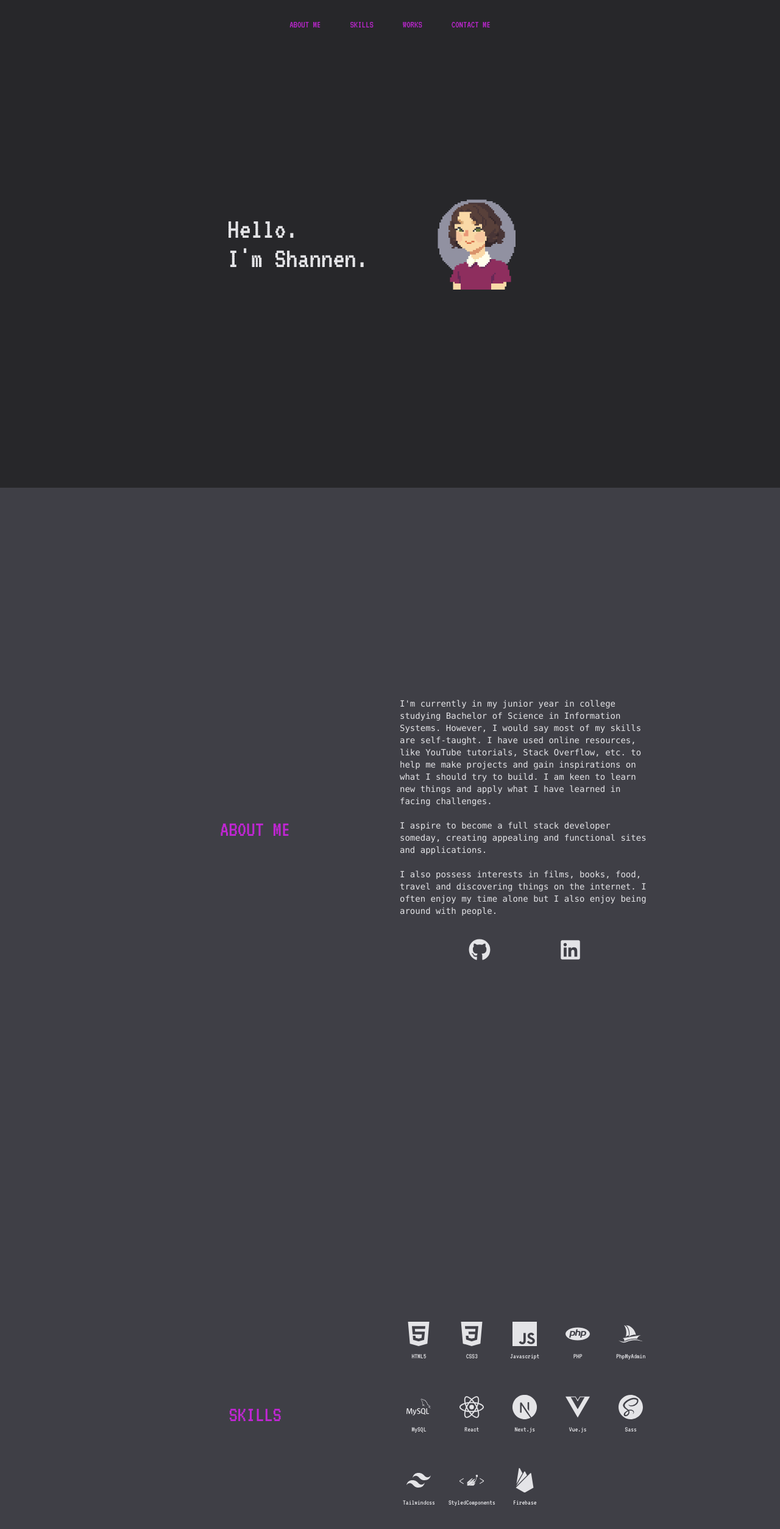
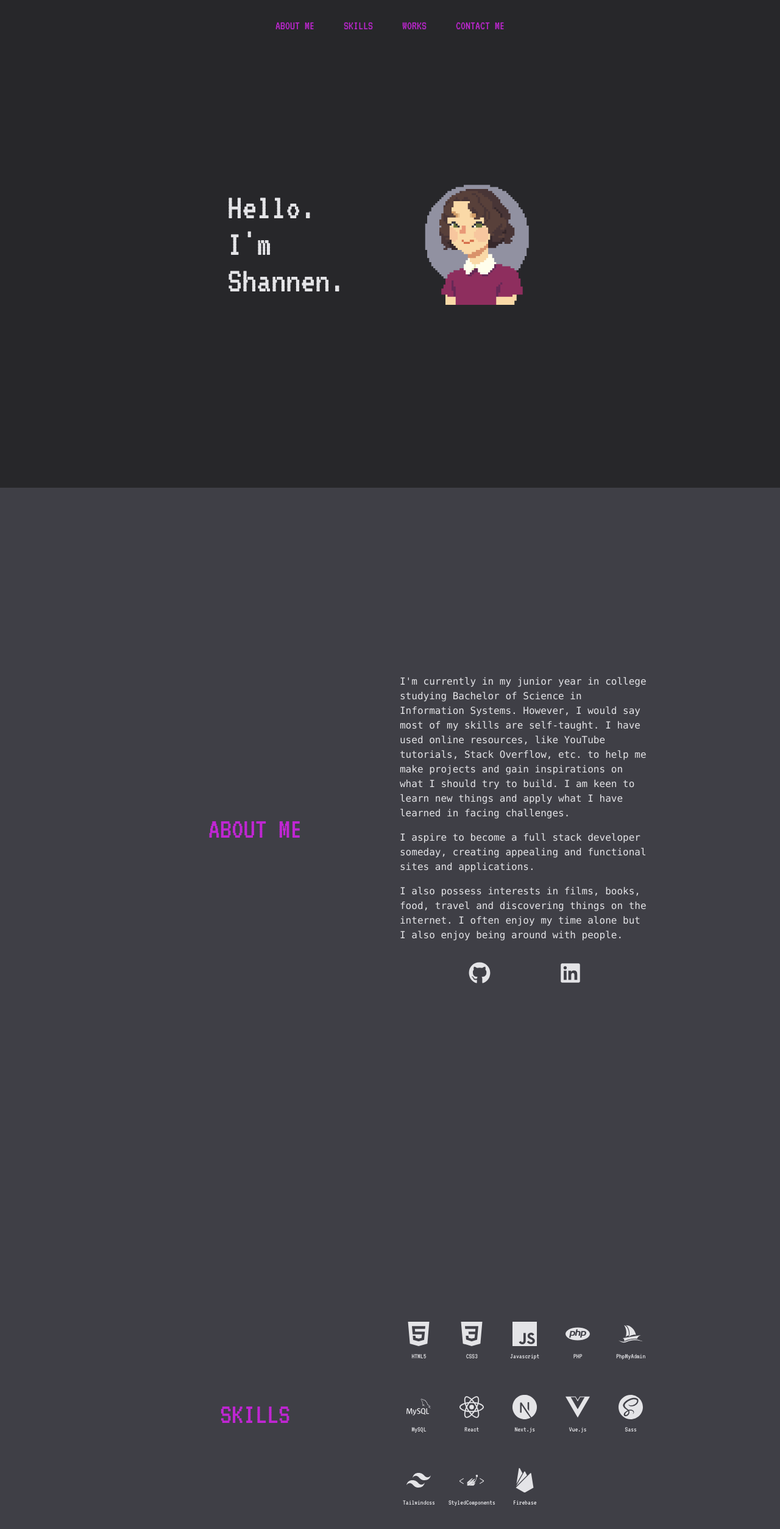
Before and after one commit to shanchae/portfolio, a React (Create React App) app: page / in a window 1280 px wide. Shown: the top 2508 px of the page at 61% size. Built offline with nearby package versions, Linux system fonts and the light colour scheme.

Commit message:
fix styles

```diff
--- a/src/components/AboutMe.js
+++ b/src/components/AboutMe.js
@@ -7,8 +7,8 @@ import {
 function AboutMe() {
   return (
     <div className='w-10/12 h-screen md:w-8/12 mx-auto grid grid-cols-1 md:grid-cols-2 gap-8 justify-center items-center'>
-      <div className='flex justify-center text-fuchsia-600 text-4xl'>ABOUT ME</div>
-        <div className='text-zinc-200 flex flex-col space-y-5 font-mono text-sm'>
+      <div className='flex justify-center text-fuchsia-600 text-5xl'>ABOUT ME</div>
+        <div className='text-zinc-200 flex flex-col space-y-4 font-mono'>
           <div>I'm currently in my junior year in college studying Bachelor of Science in Information Systems. However, I would say most of my skills are self-taught. I have used online resources, like YouTube tutorials, Stack Overflow, etc. to help me make projects and gain inspirations on what I should try to build. I am keen to learn new things and apply what I have learned in facing challenges.</div>
           <div>I aspire to become a full stack developer someday, creating appealing and functional sites and applications.</div>
           <div>I also possess interests in films, books, food, travel and discovering things on the internet. I often enjoy my time alone but I also enjoy being around with people.</div>
--- a/src/components/ContactMe.js
+++ b/src/components/ContactMe.js
@@ -47,10 +47,10 @@ function ContactMe() {
         <div className={`absolute ${isSubmitted ? "right-10" : "-right-full"} w-fit top-10 transition-all duration-500 ease-in-out bg-fuchsia-700 p-3`}>
             <div className='text-2xl text-white text-center'>{result}</div>
         </div>
-        <div className='w-10/12 md:8/12 h-screen mx-auto flex flex-col-reverse md:flex-row gap-20 justify-center items-center'>
-            <div className='w-8/12 md:w-5/12 border-4 border-fuchsia-700 bg-fuchsia-300 text-zinc-700'>
-                <div className='bg-fuchsia-700 text-fuchsia-200 text-lg text-center p-1'>HELLO ╰(*°▽°*)╯</div>
-                <form onSubmit={sendEmail} className='flex flex-col space-y-8 text-lg p-4'>
+        <div className='w-10/12 md:8/12 h-full mx-auto flex flex-col-reverse md:flex-row gap-20 justify-center items-center'>
+            <div className='w-10/12 md:w-5/12 border-4 border-fuchsia-700 bg-fuchsia-300 text-zinc-700'>
+                <div className='bg-fuchsia-700 text-fuchsia-200 text-3xl text-center p-1'>HELLO ╰(*°▽°*)╯</div>
+                <form onSubmit={sendEmail} className='flex flex-col space-y-8 text-xl p-4'>
                     <div className='flex flex-col gap-2'>
                         Your Name
                         <input required className='w-2/3 bg-transparent border-b border-fuchsia-700 outline-none' type="text" name="senderName" value={senderName} onChange={(e) => setSenderName(e.target.value)} id=""/>
@@ -66,7 +66,7 @@ function ContactMe() {
                     <button className='w-fit mx-auto px-3 py-1 bg-fuchsia-700 text-fuchsia-200 hover:bg-fuchsia-600 transition-colors duration-300 ease-in-out' onClick={sendEmail}>Submit</button>
                 </form>
             </div>
-            <div className='flex justify-center text-fuchsia-600 text-4xl'>
+            <div className='flex justify-center text-fuchsia-600 text-5xl'>
                 Contact Me
             </div>
         </div>
--- a/src/components/Main.js
+++ b/src/components/Main.js
@@ -5,13 +5,13 @@ function Main() {
   return (
       <div className='w-full bg-zinc-800'>
             <div className='w-11/12 md:w-5/12 mx-auto h-screen flex flex-col-reverse md:grid md:grid-cols-2 gap-8 justify-center items-center'>
-                <div className='items-center text-zinc-200 text-left text-5xl'>
+                <div className='items-center text-zinc-200 text-left text-6xl'>
                     <p>
                         Hello.<br></br>
                         I'm Shannen.
                     </p>
                 </div>
-                <div className='max-w-[150px] mx-auto'>
+                <div className='w-1/2 min-w-[200px] max-w-[250px] mx-auto'>
                     <img
                         className='object-contain'
                         src={avatar} alt=""
--- a/src/components/Skills.js
+++ b/src/components/Skills.js
@@ -19,7 +19,7 @@ import {
 function Skills() {
     return (
         <div className='w-10/12 h-screen md:w-8/12 mx-auto  grid grid-cols-1 md:grid-cols-2 gap-8 justify-center items-center'>
-            <div className='flex justify-center text-fuchsia-600 text-4xl'>SKILLS</div>
+            <div className='flex justify-center text-fuchsia-600 text-5xl'>SKILLS</div>
             <ul className='text-zinc-200 grid grid-cols-3 lg:grid-cols-5 gap-6'>
                 <li className='skills'><SiHtml5 className='text-5xl pb-2'/>HTML5</li>
                 <li className='skills'><SiCss3 className='text-5xl pb-2'/>CSS3</li>
--- a/src/components/Work.js
+++ b/src/components/Work.js
@@ -20,13 +20,13 @@ function Work({ work }) {
       >
         <FaFileCode
           onDoubleClick={() => setisClose(false)}
-          className='text-3xl cursor-pointer'
+          className='text-4xl cursor-pointer'
         />
-        <div className='text-xs lowercase'>{work.appName}</div>
+        <div className='text-base lowercase'>{work.appName}</div>
       </div>
       <div className={`h-full bg-transparent
       ${isClose && "opacity-0"}`}>
-        <div className='flex justify-between p-1 m-1 bg-indigo-600 text-xl'>
+        <div className='flex justify-between p-1 m-1 bg-indigo-600 text-2xl'>
           <p>{work.appName}</p>
           <div className='flex space-x-2 items-center'>
 
@@ -39,7 +39,7 @@ function Work({ work }) {
         </div>
         <div className='p-2 h-full'>
           <div className='relative' onMouseEnter={() => setIsHovering(true)} onMouseLeave={() => setIsHovering(false)}>
-            <div className={`flex items-center justify-center space-x-4 absolute w-full h-full bg-slate-400 ${isHovering ? "opacity-75" : "opacity-0"} text-3xl transition-opacity duration-300 ease-in-out`}>
+            <div className={`flex items-center justify-center space-x-4 absolute w-full h-full bg-slate-400 ${isHovering ? "opacity-75" : "opacity-0"} text-4xl transition-opacity duration-300 ease-in-out`}>
               <a href={work.code} target="_blank" rel='noreferrer'><FaGithub/></a>
               <a href={work.vercel} target="_blank" rel='noreferrer'><MdOpenInBrowser/></a>
             </div>
@@ -48,7 +48,7 @@ function Work({ work }) {
             />
           </div>
 
-          <p className='text-lg text-gray-700 p-5'>{work.description}</p>
+          <p className='text-xl text-gray-700 p-5'>{work.description}</p>
         </div>
       </div>
     </div>
--- a/src/components/Works.js
+++ b/src/components/Works.js
@@ -5,7 +5,7 @@ import { works } from '../assets/works'
 function Works() {
   return (
     <div className='w-full bg-zinc-800'>
-      <div className='text-center text-4xl pt-10 text-fuchsia-700'>WORKS</div>
+      <div className='text-center text-5xl pt-10 text-fuchsia-700'>WORKS</div>
             <div className='w-9/12 py-20 mx-auto min-h-screen h-full grid grid-cols-1 md:grid-cols-2 gap-20 justify-center items-center'>
 
                 {works.map((work) => (
--- a/src/index.css
+++ b/src/index.css
@@ -4,7 +4,7 @@
 
 @layer components{
     .navBtn{
-        @apply cursor-pointer text-base hover:animate-pulse border-black p-2 transition-all duration-300 ease-in;
+        @apply cursor-pointer text-xl hover:animate-pulse border-black p-2 transition-all duration-300 ease-in;
     }
     .skills {
         @apply p-4 flex flex-col items-center justify-center text-xs text-center;
```
